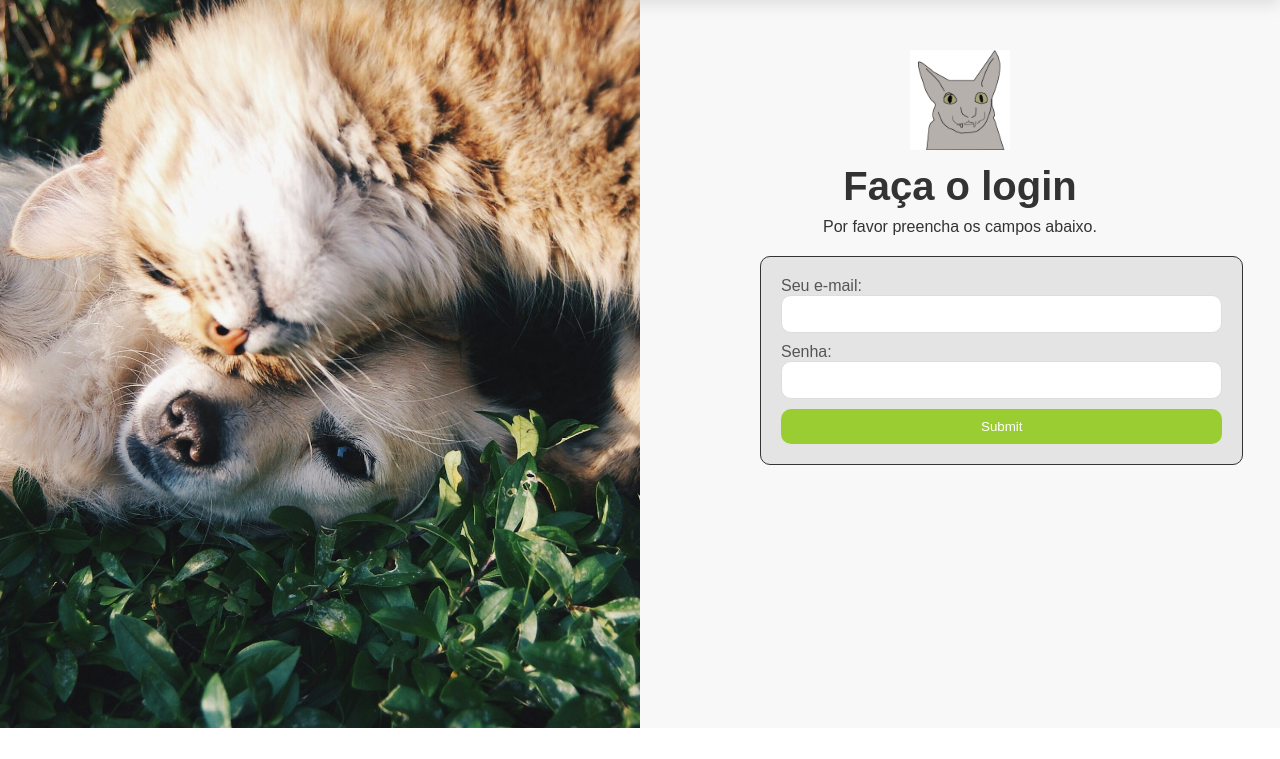
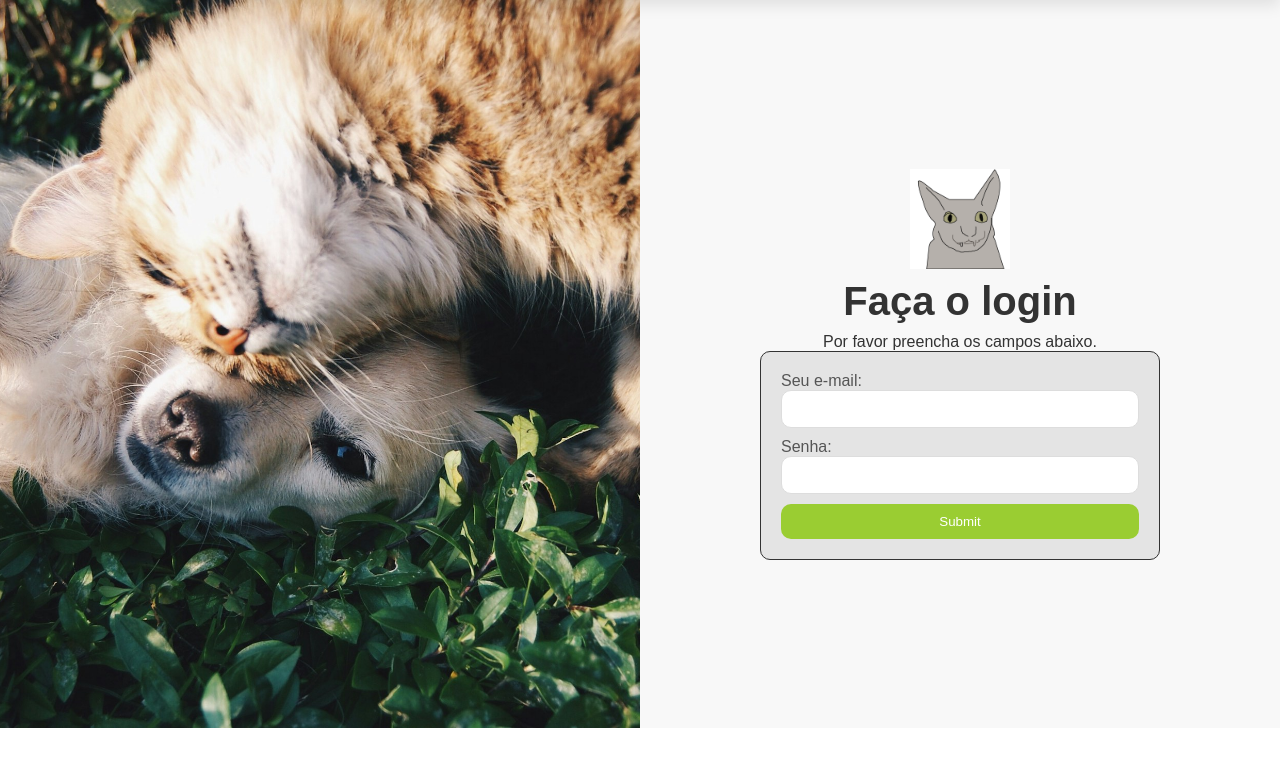
Before and after one commit to naveganth/Projeto-Banco-de-Dados, a Django app: page /login in a window 1280 px wide. Shown: the part 69-828 px from the top of the page. Run offline with Django 5.2, Linux system fonts and the light colour scheme; some web fonts are replaced.

Commit message:
Fixed fieldset now centered

```diff
--- a/loja/static/loja/styles.css
+++ b/loja/static/loja/styles.css
@@ -564,8 +564,8 @@ footer .copyright {
 }
 
 .nosf-logo {
+  display: flex;
   justify-content: center;
-  margin-top: 50px;
 }
 
 .nosf-logo img {
@@ -577,7 +577,7 @@ footer .copyright {
   width: 50%;
 }
 
-.image-side-left img{
+.image-side-left img {
   width: 100%;
   height: 100%;
   object-fit: cover;
@@ -587,6 +587,7 @@ footer .copyright {
   width: 50%;
   display: flex;
   justify-content: center;
+  align-items: center;
   background-color: #f8f8f8;
 }
 
@@ -596,24 +597,25 @@ footer .copyright {
   text-align: center;
 }
 
-h1, h2{
+h1, h2 {
   color: #333;
 }
 
-h1{
+h1 {
   font-weight: 700;
   font-size: 40px;
 }
 
-h2{
+h2 {
   font-weight: 400;
   font-size: 16px;
 }
 
 fieldset {
-  border:  1px #333 solid;
+  width: 100%;
+  margin: 0 auto;
+  border: 1px #333 solid;
   padding: 20px;
-  margin: 20px 0;
   border-radius: 10px;
   background-color: #e4e4e4;
 }
@@ -636,7 +638,8 @@ input[type="password"] {
 }
 
 input[type="submit"] {
-  padding: 10px 25vh;
+  width: 100%;
+  padding: 10px;
   border: none;
   background-color: yellowgreen;
   color: #fff;
```
